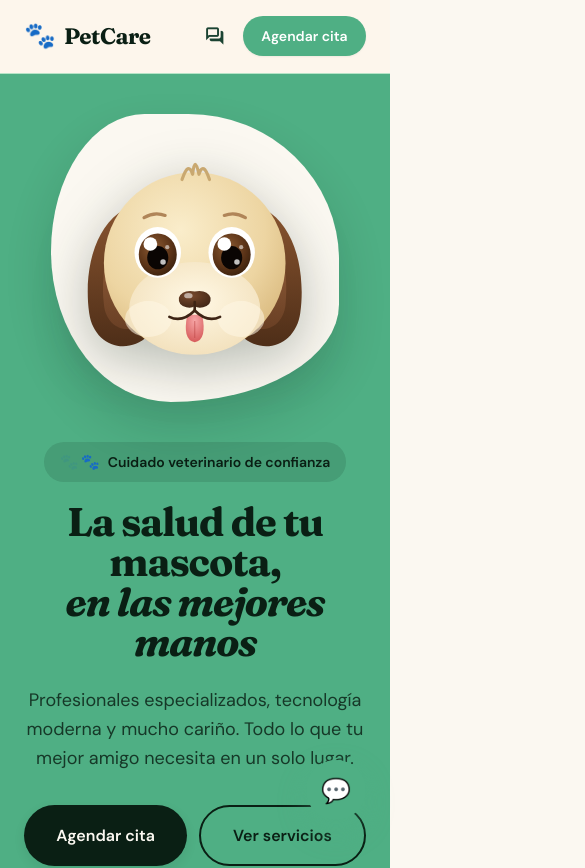
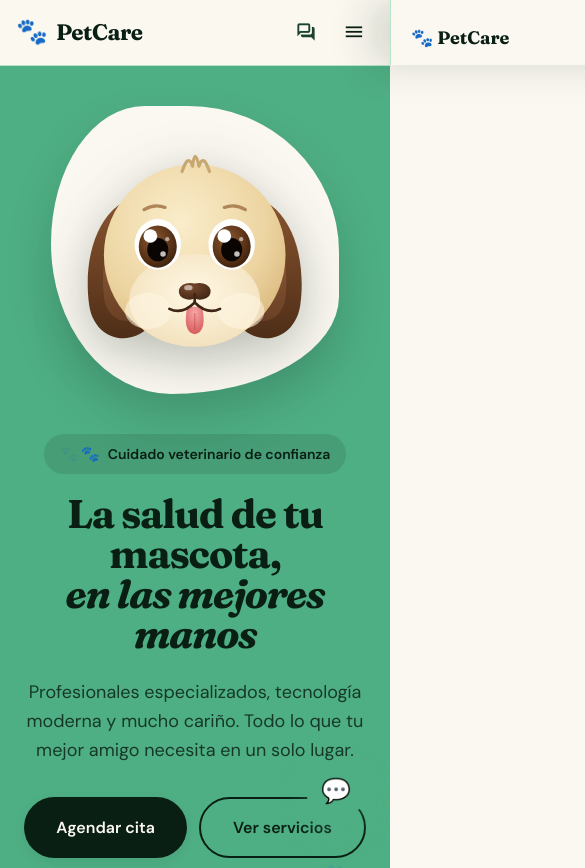
Before and after one commit to ANTONIO30-09/petcare-veterinary-web, an Angular app: page / in a window 390 px wide. Shown: the top 868 px of the page, 585 px wide, since content can reach past the window. Built offline with nearby package versions, Linux system fonts and the light colour scheme.

Commit message:
feat(navbar): menú hamburguesa y drawer para móvil

```diff
--- a/src/app/shared/components/navbar/navbar.html
+++ b/src/app/shared/components/navbar/navbar.html
@@ -5,6 +5,7 @@
       <span class="navbar__brand-text">PetCare</span>
     </a>
 
+    <!-- Desktop nav -->
     <nav class="navbar__links" aria-label="Navegación principal">
       <a routerLink="/" routerLinkActive="active" [routerLinkActiveOptions]="{ exact: true }">Inicio</a>
       <a routerLink="/servicios" routerLinkActive="active">Servicios</a>
@@ -15,6 +16,7 @@
       <a routerLink="/contacto" routerLinkActive="active">Contacto</a>
     </nav>
 
+    <!-- Actions (chatbot + cta + hamburger) -->
     <div class="navbar__actions">
       <a
         class="navbar__icon-link"
@@ -26,6 +28,106 @@
         <span class="material-symbols-outlined">forum</span>
       </a>
       <a class="navbar__cta" routerLink="/contacto">Agendar cita</a>
+
+      <button
+        type="button"
+        class="navbar__hamburger"
+        [attr.aria-expanded]="mobileOpen()"
+        aria-controls="mobile-drawer"
+        [attr.aria-label]="mobileOpen() ? 'Cerrar menú' : 'Abrir menú'"
+        (click)="toggleMobile()"
+      >
+        <span class="material-symbols-outlined" aria-hidden="true">
+          {{ mobileOpen() ? 'close' : 'menu' }}
+        </span>
+      </button>
     </div>
   </div>
+
+  <!-- Mobile overlay -->
+  <div
+    class="navbar__overlay"
+    [class.navbar__overlay--open]="mobileOpen()"
+    (click)="closeMobile()"
+    aria-hidden="true"
+  ></div>
+
+  <!-- Mobile drawer -->
+  <nav
+    id="mobile-drawer"
+    class="navbar__drawer"
+    [class.navbar__drawer--open]="mobileOpen()"
+    aria-label="Navegación móvil"
+    [attr.aria-hidden]="!mobileOpen()"
+  >
+    <div class="navbar__drawer-head">
+      <span class="navbar__drawer-brand">🐾 PetCare</span>
+      <button
+        type="button"
+        class="navbar__drawer-close"
+        aria-label="Cerrar menú"
+        (click)="closeMobile()"
+      >
+        <span class="material-symbols-outlined" aria-hidden="true">close</span>
+      </button>
+    </div>
+
+    <ul class="navbar__drawer-list">
+      <li>
+        <a routerLink="/" routerLinkActive="active" [routerLinkActiveOptions]="{ exact: true }" (click)="closeMobile()">
+          <span class="material-symbols-outlined" aria-hidden="true">home</span>
+          Inicio
+        </a>
+      </li>
+      <li>
+        <a routerLink="/servicios" routerLinkActive="active" (click)="closeMobile()">
+          <span class="material-symbols-outlined" aria-hidden="true">medical_services</span>
+          Servicios
+        </a>
+      </li>
+      <li>
+        <a routerLink="/especialidades" routerLinkActive="active" (click)="closeMobile()">
+          <span class="material-symbols-outlined" aria-hidden="true">school</span>
+          Especialidades
+        </a>
+      </li>
+      <li>
+        <a routerLink="/ubicaciones" routerLinkActive="active" (click)="closeMobile()">
+          <span class="material-symbols-outlined" aria-hidden="true">location_on</span>
+          Ubicaciones
+        </a>
+      </li>
+      <li>
+        <a routerLink="/precios" routerLinkActive="active" (click)="closeMobile()">
+          <span class="material-symbols-outlined" aria-hidden="true">attach_money</span>
+          Precios
+        </a>
+      </li>
+      <li>
+        <a routerLink="/nosotros" routerLinkActive="active" (click)="closeMobile()">
+          <span class="material-symbols-outlined" aria-hidden="true">groups</span>
+          Nosotros
+        </a>
+      </li>
+      <li>
+        <a routerLink="/contacto" routerLinkActive="active" (click)="closeMobile()">
+          <span class="material-symbols-outlined" aria-hidden="true">mail</span>
+          Contacto
+        </a>
+      </li>
+      <li>
+        <a routerLink="/chatbot" routerLinkActive="active" (click)="closeMobile()">
+          <span class="material-symbols-outlined" aria-hidden="true">forum</span>
+          Asistente virtual
+        </a>
+      </li>
+    </ul>
+
+    <div class="navbar__drawer-cta">
+      <a routerLink="/contacto" class="navbar__drawer-btn" (click)="closeMobile()">
+        Agendar cita
+        <span class="material-symbols-outlined" aria-hidden="true">arrow_forward</span>
+      </a>
+    </div>
+  </nav>
 </header>
--- a/src/app/shared/components/navbar/navbar.scss
+++ b/src/app/shared/components/navbar/navbar.scss
@@ -6,7 +6,7 @@
   position: sticky;
   top: 0;
   z-index: 100;
-  background: rgba(253, 246, 236, 0.92);
+  background: rgba(251, 248, 241, 0.94);
   backdrop-filter: saturate(180%) blur(8px);
   border-bottom: 1px solid var(--pc-green-200);
   padding: var(--pc-space-4) var(--pc-space-6);
@@ -20,6 +20,7 @@
     gap: var(--pc-space-6);
   }
 
+  /* -------- Brand -------- */
   &__brand {
     display: flex;
     align-items: center;
@@ -27,6 +28,7 @@
     text-decoration: none;
     color: var(--pc-green-950);
     transition: transform var(--pc-transition-fast);
+    z-index: 2;
 
     &:hover { transform: translateY(-1px); }
 
@@ -40,6 +42,7 @@
     }
   }
 
+  /* -------- Desktop links -------- */
   &__links {
     display: flex;
     align-items: center;
@@ -49,7 +52,7 @@
 
     a {
       position: relative;
-      color: var(--pc-green-900);
+      color: var(--pc-green-800);
       font-weight: 500;
       font-size: var(--pc-fs-sm);
       padding: var(--pc-space-1) 0;
@@ -62,7 +65,7 @@
         right: 0;
         bottom: -3px;
         height: 2px;
-        background: var(--pc-green-300);
+        background: var(--pc-green-500);
         transform: scaleX(0);
         transform-origin: center;
         transition: transform var(--pc-transition);
@@ -70,19 +73,18 @@
 
       &:hover {
         color: var(--pc-green-950);
-
         &::after { transform: scaleX(1); }
       }
 
       &.active {
-        color: var(--pc-green-500);
+        color: var(--pc-green-700);
         font-weight: 600;
-
         &::after { transform: scaleX(1); }
       }
     }
   }
 
+  /* -------- Actions -------- */
   &__actions {
     display: flex;
     align-items: center;
@@ -114,7 +116,6 @@
     &.active {
       background: var(--pc-green-700);
       color: var(--pc-cream-50);
-
       .material-symbols-outlined {
         font-variation-settings: 'FILL' 1, 'wght' 500, 'GRAD' 0, 'opsz' 24;
       }
@@ -124,7 +125,7 @@
   &__cta {
     padding: 0.55rem 1.15rem;
     border-radius: var(--pc-radius-full);
-    background: var(--pc-green-500);
+    background: var(--pc-green-700);
     color: #fff;
     font-weight: 600;
     font-size: var(--pc-fs-sm);
@@ -133,21 +134,195 @@
     white-space: nowrap;
 
     &:hover {
-      background: var(--pc-green-700);
+      background: var(--pc-green-800);
       color: #fff;
       transform: translateY(-1px);
       box-shadow: var(--pc-shadow-md);
     }
   }
+
+  /* -------- Hamburger (solo móvil) -------- */
+  &__hamburger {
+    display: none;
+    width: 2.5rem;
+    height: 2.5rem;
+    border-radius: var(--pc-radius-full);
+    background: transparent;
+    border: 0;
+    color: var(--pc-green-950);
+    cursor: pointer;
+    align-items: center;
+    justify-content: center;
+    transition: background var(--pc-transition-fast);
+
+    .material-symbols-outlined { font-size: 1.4rem; }
+
+    &:hover { background: var(--pc-green-100); }
+  }
+
+  /* -------- Overlay -------- */
+  &__overlay {
+    position: fixed;
+    inset: 0;
+    background: rgba(10, 31, 20, 0.5);
+    backdrop-filter: blur(2px);
+    opacity: 0;
+    pointer-events: none;
+    transition: opacity var(--pc-transition);
+    z-index: 98;
+    display: none;
+
+    &--open {
+      opacity: 1;
+      pointer-events: auto;
+    }
+  }
+
+  /* -------- Drawer -------- */
+  &__drawer {
+    position: fixed;
+    top: 0;
+    right: 0;
+    bottom: 0;
+    width: min(20rem, 85vw);
+    background: var(--pc-cream-50);
+    border-left: 1px solid var(--pc-green-200);
+    box-shadow: -20px 0 40px rgba(10, 31, 20, 0.15);
+    transform: translateX(100%);
+    transition: transform var(--pc-transition-slow);
+    z-index: 99;
+    display: none;
+    flex-direction: column;
+    overflow-y: auto;
+
+    &--open { transform: translateX(0); }
+
+    &-head {
+      display: flex;
+      align-items: center;
+      justify-content: space-between;
+      padding: var(--pc-space-5) var(--pc-space-5);
+      border-bottom: 1px solid var(--pc-green-200);
+    }
+
+    &-brand {
+      font-family: var(--pc-font-display);
+      font-weight: 700;
+      font-size: var(--pc-fs-lg);
+      color: var(--pc-green-950);
+    }
+
+    &-close {
+      width: 2.25rem;
+      height: 2.25rem;
+      border-radius: var(--pc-radius-full);
+      background: transparent;
+      border: 0;
+      color: var(--pc-green-800);
+      cursor: pointer;
+      display: flex;
+      align-items: center;
+      justify-content: center;
+      transition: background var(--pc-transition-fast);
+
+      .material-symbols-outlined { font-size: 1.25rem; }
+      &:hover { background: var(--pc-green-100); }
+    }
+
+    &-list {
+      list-style: none;
+      margin: 0;
+      padding: var(--pc-space-3) 0;
+      flex: 1;
+
+      li { margin: 0; padding: 0; }
+
+      a {
+        display: flex;
+        align-items: center;
+        gap: var(--pc-space-3);
+        padding: var(--pc-space-4) var(--pc-space-5);
+        color: var(--pc-green-900);
+        font-weight: 600;
+        font-size: var(--pc-fs-base);
+        text-decoration: none;
+        transition: background var(--pc-transition-fast), color var(--pc-transition-fast);
+        border-left: 3px solid transparent;
+
+        .material-symbols-outlined {
+          font-size: 1.2rem;
+          color: var(--pc-green-600);
+          font-variation-settings: 'FILL' 0, 'wght' 500, 'GRAD' 0, 'opsz' 24;
+          transition: color var(--pc-transition-fast);
+        }
+
+        &:hover {
+          background: var(--pc-green-50);
+          color: var(--pc-green-950);
+
+          .material-symbols-outlined { color: var(--pc-green-700); }
+        }
+
+        &.active {
+          background: var(--pc-green-100);
+          color: var(--pc-green-950);
+          border-left-color: var(--pc-green-700);
+
+          .material-symbols-outlined {
+            color: var(--pc-green-700);
+            font-variation-settings: 'FILL' 1, 'wght' 500, 'GRAD' 0, 'opsz' 24;
+          }
+        }
+      }
+    }
+
+    &-cta {
+      padding: var(--pc-space-5);
+      border-top: 1px solid var(--pc-green-200);
+    }
+
+    &-btn {
+      display: flex;
+      align-items: center;
+      justify-content: center;
+      gap: var(--pc-space-2);
+      padding: 0.85rem 1.4rem;
+      background: var(--pc-green-700);
+      color: var(--pc-cream-50);
+      border-radius: var(--pc-radius-full);
+      font-weight: 700;
+      font-size: var(--pc-fs-base);
+      text-decoration: none;
+      box-shadow: var(--pc-shadow-md);
+      transition: all var(--pc-transition);
+
+      .material-symbols-outlined {
+        font-size: 1.1rem;
+        transition: transform var(--pc-transition);
+      }
+
+      &:hover {
+        background: var(--pc-green-800);
+        color: var(--pc-cream-50);
+        transform: translateY(-2px);
+        box-shadow: var(--pc-shadow-lg);
+        .material-symbols-outlined { transform: translateX(4px); }
+      }
+    }
+  }
 }
 
+/* ============================================================
+   Responsive
+   ============================================================ */
 @media (max-width: 900px) {
-  .navbar__links {
-    /* TODO(fase-15): implementar menú hamburguesa */
-    display: none;
-  }
+  .navbar {
+    padding: var(--pc-space-3) var(--pc-space-4);
 
-  .navbar__inner {
-    justify-content: space-between;
+    &__links { display: none; }
+    &__cta { display: none; }
+    &__hamburger { display: flex; }
+    &__overlay { display: block; }
+    &__drawer { display: flex; }
   }
 }
--- a/src/app/shared/components/navbar/navbar.ts
+++ b/src/app/shared/components/navbar/navbar.ts
@@ -1,4 +1,4 @@
-import { ChangeDetectionStrategy, Component } from '@angular/core';
+import { ChangeDetectionStrategy, Component, effect, signal } from '@angular/core';
 import { RouterLink, RouterLinkActive } from '@angular/router';
 
 @Component({
@@ -7,5 +7,28 @@ import { RouterLink, RouterLinkActive } from '@angular/router';
   templateUrl: './navbar.html',
   styleUrl: './navbar.scss',
   changeDetection: ChangeDetectionStrategy.OnPush,
+  host: {
+    '(document:keydown.escape)': 'closeMobile()',
+  },
 })
-export class Navbar {}
+export class Navbar {
+  protected readonly mobileOpen = signal(false);
+
+  constructor() {
+    // Bloquea el scroll del body cuando el drawer está abierto.
+    effect(() => {
+      const open = this.mobileOpen();
+      if (typeof document !== 'undefined') {
+        document.body.style.overflow = open ? 'hidden' : '';
+      }
+    });
+  }
+
+  protected toggleMobile(): void {
+    this.mobileOpen.update((v) => !v);
+  }
+
+  protected closeMobile(): void {
+    this.mobileOpen.set(false);
+  }
+}
```
